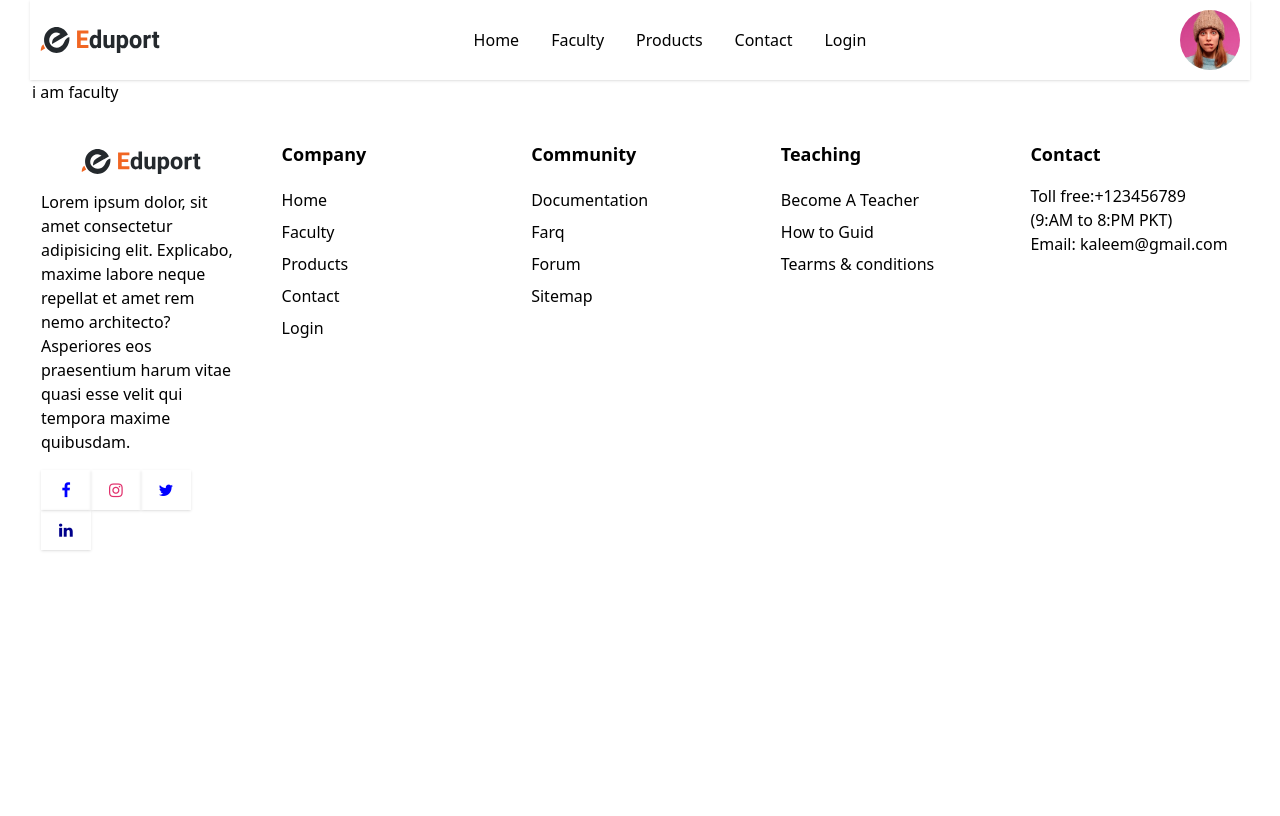
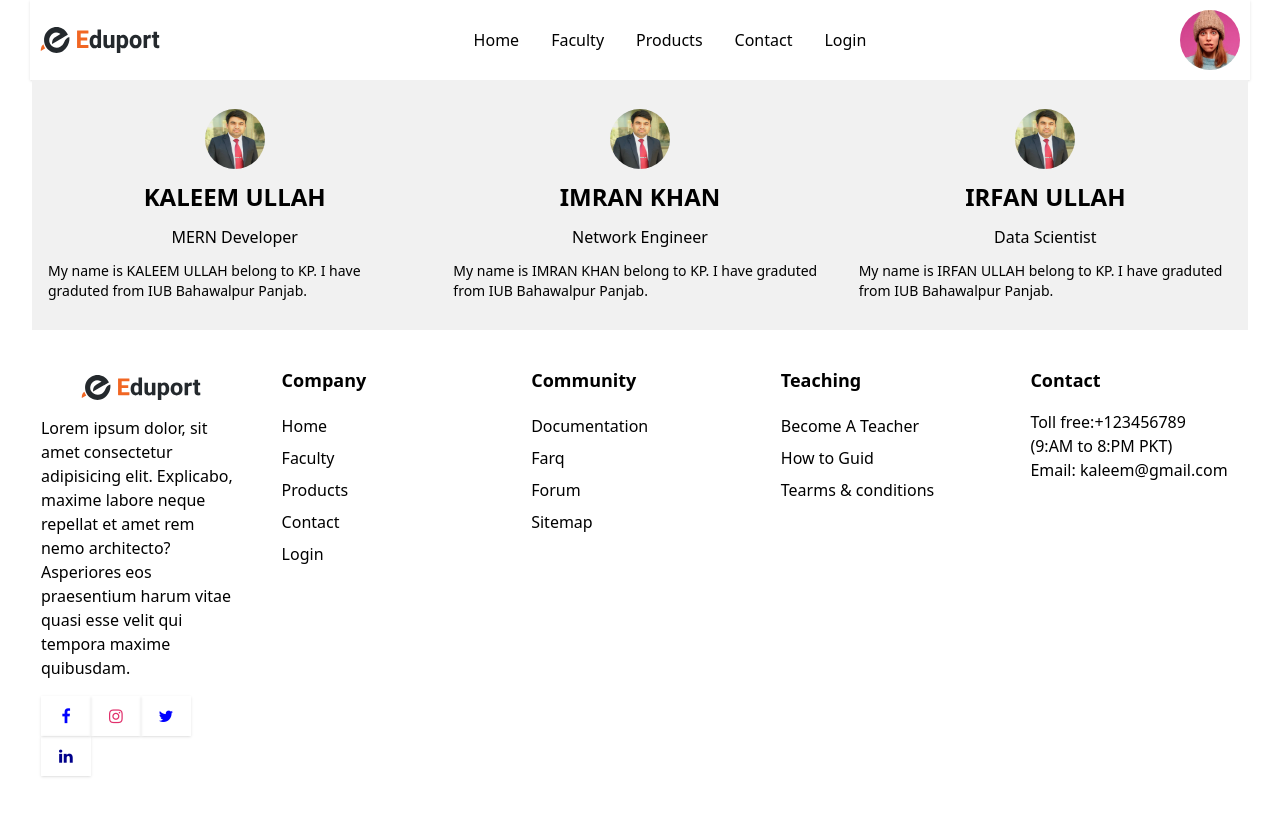
Before and after one commit to KaleemUllah700/eduport, a React (Create React App) app: page /faculty in a window 1280 px wide. Shown: the top 816 px of the page. Built offline with nearby package versions, Linux system fonts and the light colour scheme.

Commit message:
faculty component completed

```diff
--- a/src/components/faculty/index.jsx
+++ b/src/components/faculty/index.jsx
@@ -1,9 +1,42 @@
 import Layout from '../shared/layout'
 const Faculty = ()=>{
+
+    const faculties = [
+        {
+            img: 'images/kaleem.jpg',
+            name: 'KALEEM ULLAH',
+            role: 'MERN Developer',
+            about: 'My name is KALEEM ULLAH belong to KP. I have graduted from IUB Bahawalpur Panjab.'
+        },
+        {
+            img: 'images/kaleem.jpg',
+            name: 'IMRAN KHAN',
+            role: 'Network Engineer',
+            about: 'My name is IMRAN KHAN belong to KP. I have graduted from IUB Bahawalpur Panjab.'
+        },
+        {
+            img: 'images/kaleem.jpg',
+            name: 'IRFAN ULLAH',
+            role: 'Data Scientist',
+            about: 'My name is IRFAN ULLAH belong to KP. I have graduted from IUB Bahawalpur Panjab.'
+        }
+    ]
+
     return (
         <Layout>
             <div>
-                <h1>i am faculty</h1>
+                <div className='grid md:grid-cols-3 '>
+                    {
+                        faculties.map((faculty, facultyIndex)=>(
+                            <div key={facultyIndex} className='bg-[#F1F1F1] flex flex-col items-center justify-center gap-3 w-full h-[250px] p-4'>
+                                <img src={faculty.img} alt="kaleem" className='w-[60px] h-[60px] rounded-full' />
+                                <h1 className='text-2xl font-semibold '>{faculty.name}</h1>
+                                <h4 className='text-md'>{faculty.role}</h4>
+                                <p className='text-sm'>{faculty.about}</p>
+                            </div>
+                        ))
+                    }
+                </div>
             </div>
         </Layout>
     )
```
Also changed, not shown: public/images/kaleem.jpg (added).
